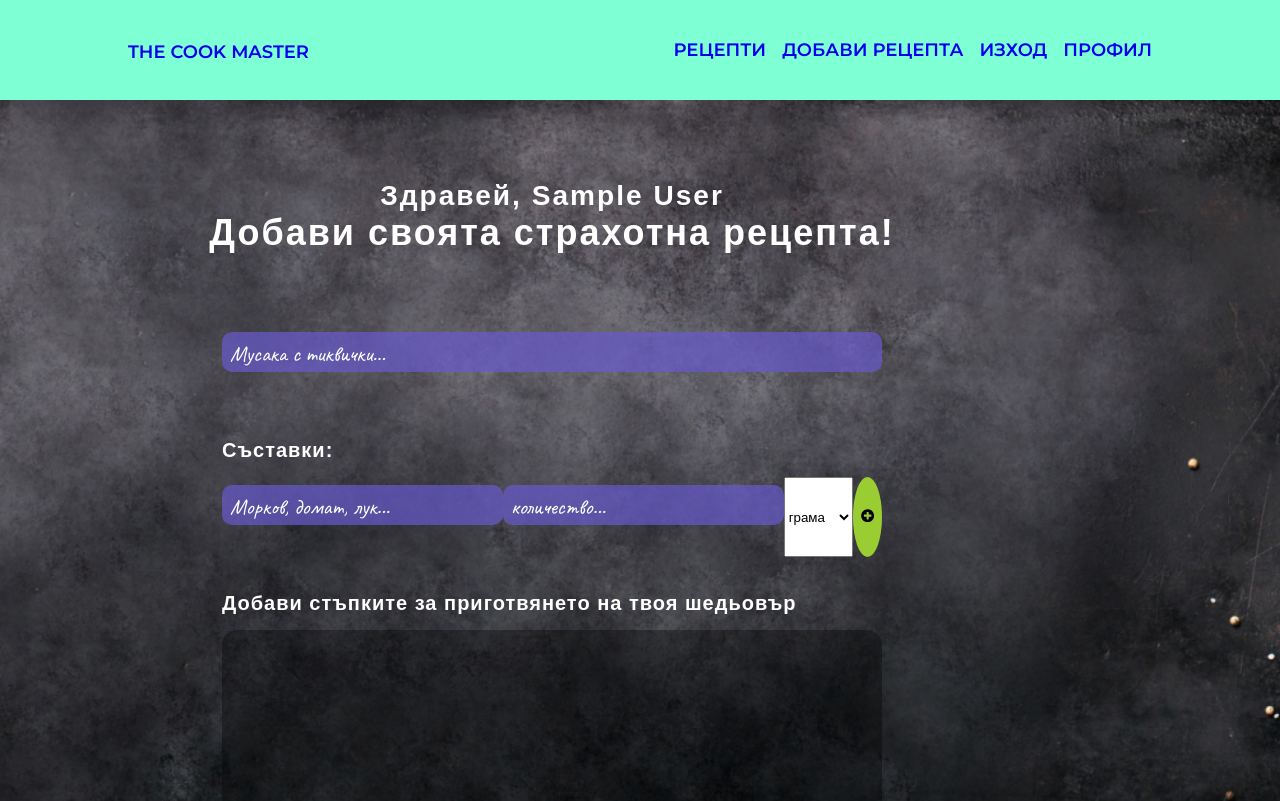
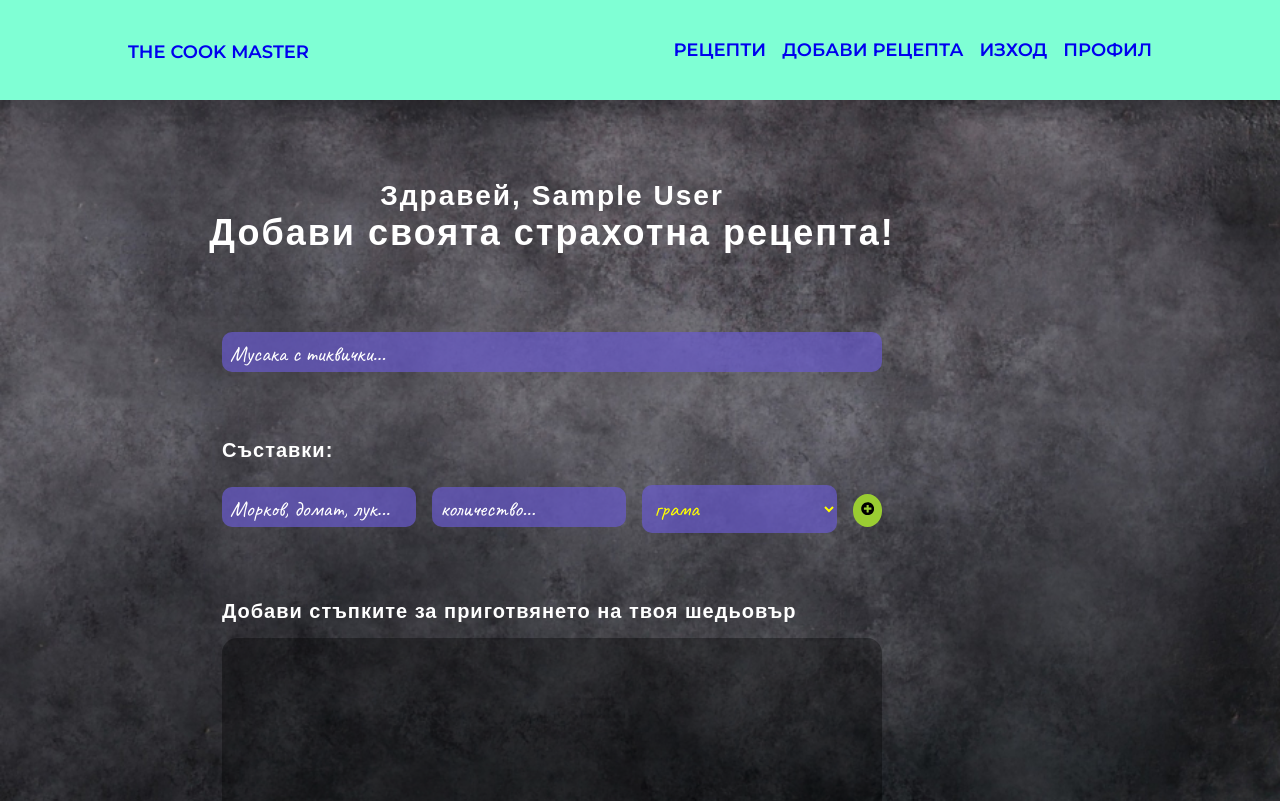
Before and after one commit to kingstar0126/react_cooking_app, a React (Create React App) app in the folder frontend/: page /dobavi in a window 1280 px wide. Shown: the top 801 px of the page. Built offline with nearby package versions, Linux system fonts and the light colour scheme; sample sign-in values are in the browser's storage.

Commit message:
deploy steps changes

```diff
--- a/frontend/src/components/recipes/PostRecipe.module.css
+++ b/frontend/src/components/recipes/PostRecipe.module.css
@@ -68,12 +68,12 @@
   font-weight: 700;
   margin-bottom: 40px;
   cursor: pointer;
-  transition:ease-in-out 300ms;
+  transition: ease-in-out 300ms;
 }
 
 .buttonMain:hover {
   background-color: yellow;
-  transform:scale(1.05);
+  transform: scale(1.05);
 }
 
 .categories {
@@ -121,7 +121,17 @@
 .ingredient {
   display: flex;
   justify-content: space-between;
+  gap: 1rem;
+  align-items: baseline;
 }
+
+/* select {
+  height: 2.2rem;
+  background-color: rgba(0, 0, 0, 0.359);
+  border: none;
+  color: white;
+  border-radius: 25%;
+} */
 
 .fileUp {
   visibility: hidden;
@@ -133,20 +143,19 @@
   color: white;
   border-radius: 15px;
   padding: 12px;
-  font-family: 'Nunito', sans-serif;
+  font-family: "Nunito", sans-serif;
   font-size: 16px;
 }
 
 .upload {
   color: black;
-  font-family: 'Montserrat', sans-serif;
+  font-family: "Montserrat", sans-serif;
   font-weight: 700;
   text-transform: uppercase;
   background-color: rgb(2, 176, 176);
   padding: 8px;
   cursor: pointer;
   border-radius: 15px;
-
 }
 
 .upload:hover {
--- a/frontend/src/index.css
+++ b/frontend/src/index.css
@@ -12,7 +12,8 @@ body {
 
 input[type="text"],
 input[type="email"],
-input[type="password"] {
+input[type="password"],
+select {
   margin-top: 0.5rem;
   margin-bottom: 2rem;
   width: 100%;
@@ -30,7 +31,8 @@ input[type="password"] {
 
 input[type="text"]:focus,
 input[type="email"]:focus,
-input[type="password"]:focus {
+input[type="password"]:focus,
+select {
   outline: none;
   border: none;
   border-radius: 10px;
--- a/package.json
+++ b/package.json
@@ -5,7 +5,8 @@
   "main": "index.js",
   "scripts": {
     "start": "node backend/server.js",
-    "server": "nodemon backend/server.js"
+    "server": "nodemon backend/server.js",
+    "heroku-postbuild": "NPM_CONFIG_PRODUCTION=false npm install --prefix frontend && npm run build --prefix frontend"
   },
   "keywords": [],
   "author": "",
```
Also changed, not shown: 2 other files (tests, documents, lock files or other folders).
